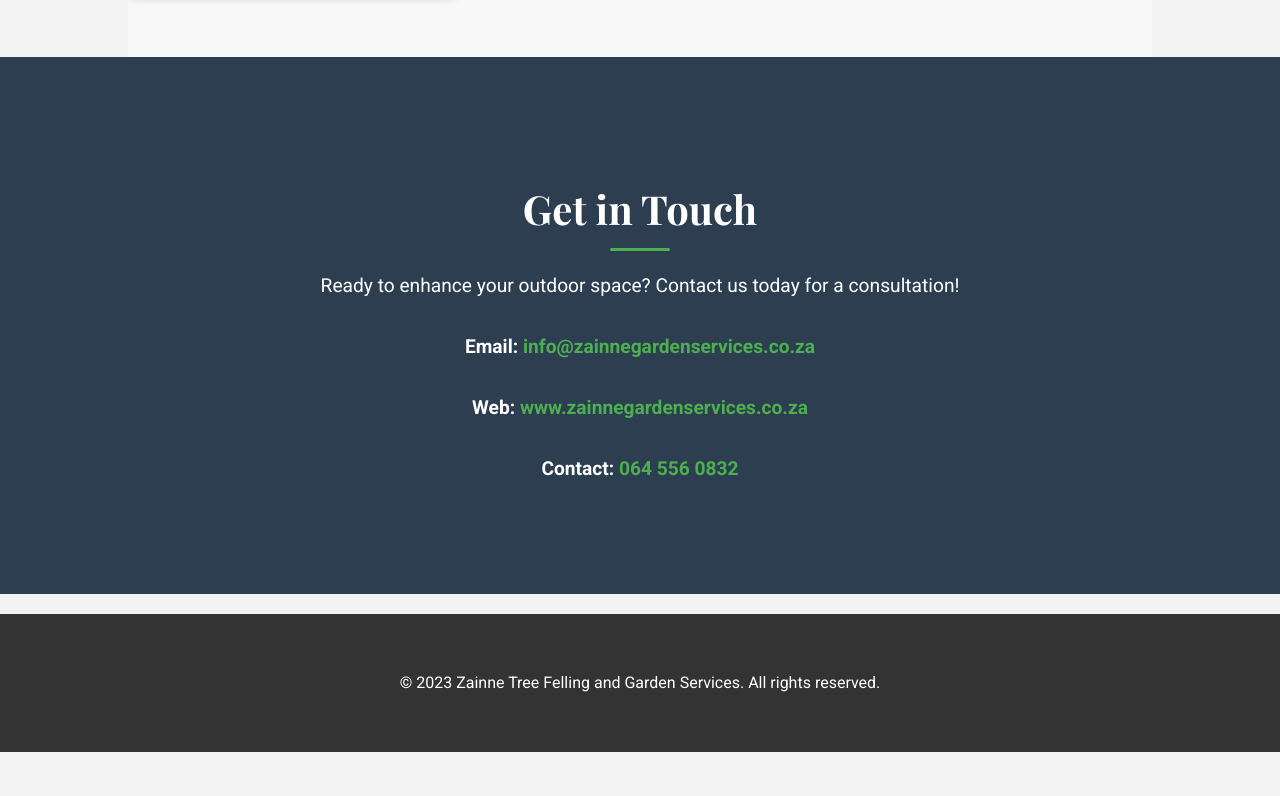
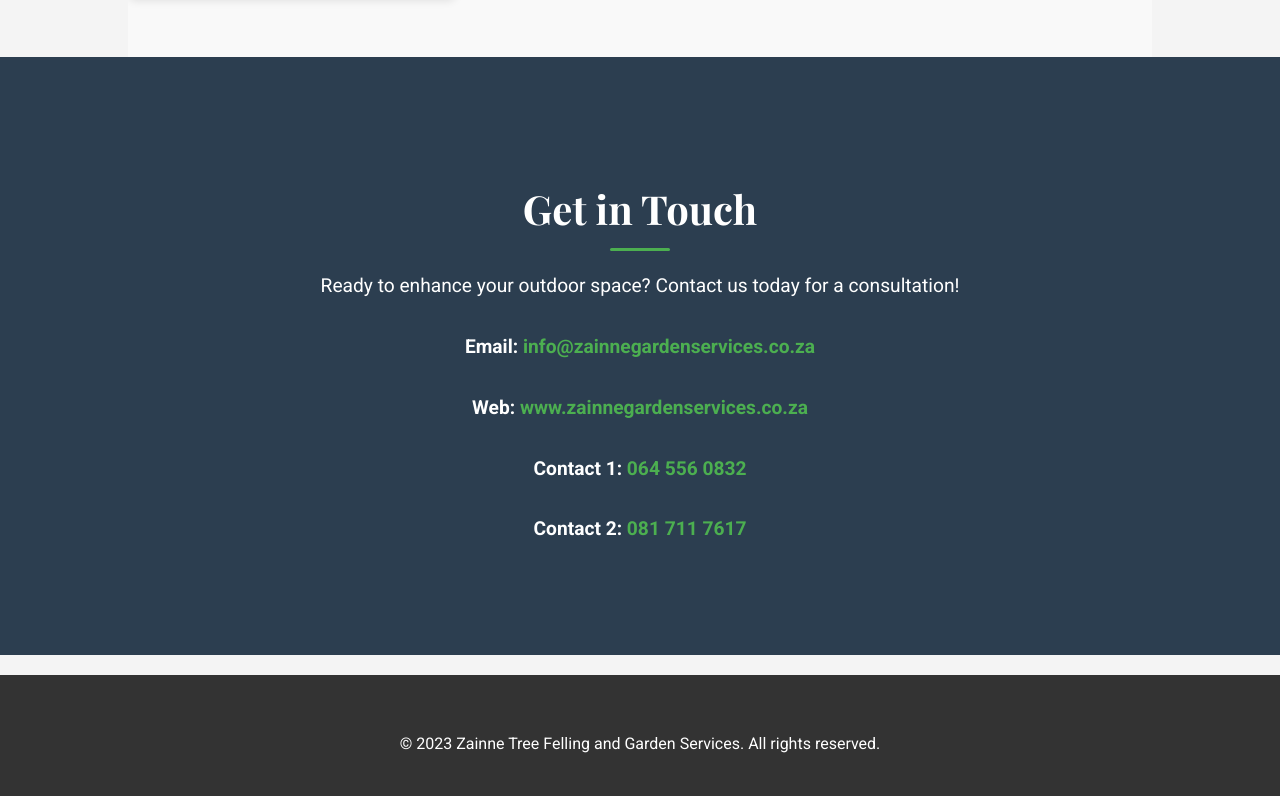
Before and after one commit to kundairato/ZAINNE-SERVICES, a plain HTML site: page index.html in a window 1280 px wide. Shown: the part 2966-3762 px from the top of the page. Before the commit the page ends 3718 px from the top, so only its background shows below. Drawn offline with nearby package versions, Linux system fonts and the light colour scheme; files that its build step writes are made by us from their sources.

Commit message:
Update index.html

```diff
--- a/index.html
+++ b/index.html
@@ -113,13 +113,18 @@
         <h2>Get in Touch</h2>
         <p>Ready to enhance your outdoor space? Contact us today for a consultation!</p>
         <div class="contact-info">
+
             <p><strong>Email:</strong> <a href="mailto:info@zainnegardenservices.co.za">info@zainnegardenservices.co.za</a></p>
+
             <p><strong>Web:</strong> <a href="https://www.zainnegardenservices.co.za" target="_blank">www.zainnegardenservices.co.za</a></p>
-                <p><strong>Contact:</strong> <a href="tel:+27645560832">064 556 0832</a></p>
+
+            <p><strong>Contact 1:</strong> <a href="tel:+27645560832">064 556 0832</a></p>
+
+            <p><strong>Contact 2:</strong> <a href="tel:+27817117617">081 711 7617</a></p>
+
         </div>
     </div>
 </section>
-
     <footer>
         <div class="container">
             <p>&copy; 2023 Zainne Tree Felling and Garden Services. All rights reserved.</p>
```
Lines whose indentation alone changed are shown as unchanged.
